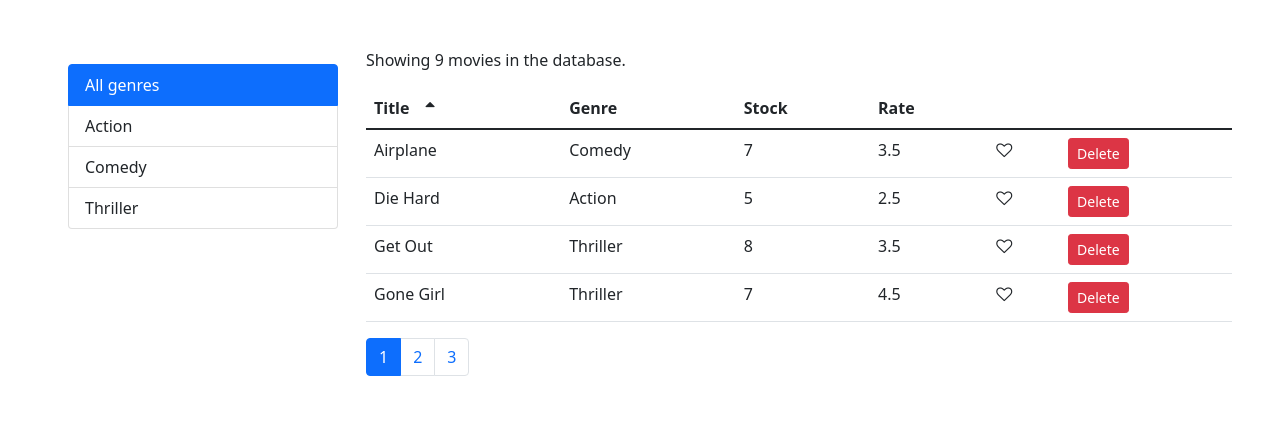
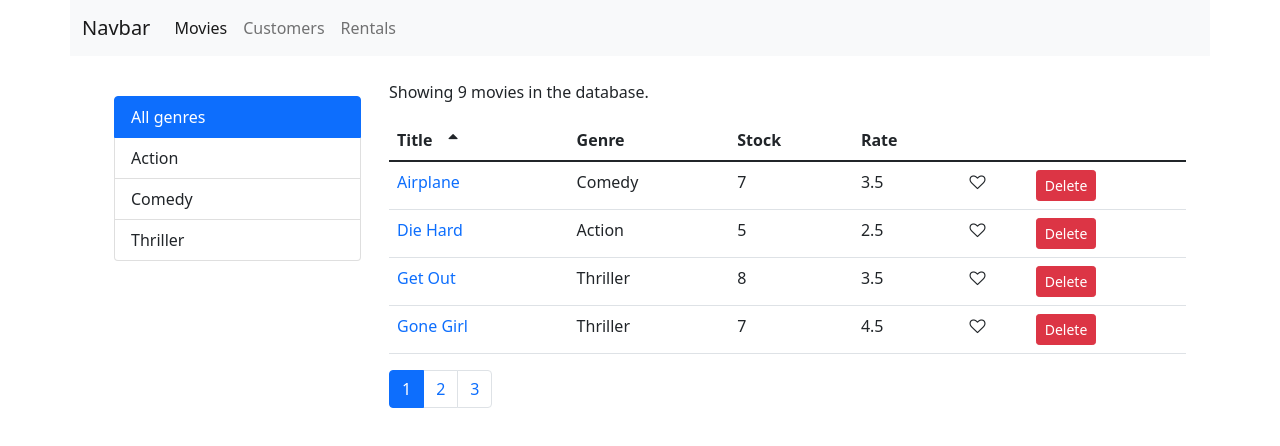
Before and after one commit to Daniyal-Shah/vidly-react, a React (Create React App) app: page /movies in a window 1280 px wide. Shown: the top 446 px of the page. Built offline with nearby package versions, Linux system fonts and the light colour scheme.

Commit message:
Completed routing of vidly app

```diff
--- a/src/App.js
+++ b/src/App.js
@@ -1,11 +1,30 @@
 import './App.css';
+import Movies from './components/movies';
+import { BrowserRouter, Routes, Route, Navigate } from "react-router-dom";
+import Customers from './components/customers';
+import Rentals from './components/rentals';
+import NavBar from './components/common/navBar';
+import NotFound from './components/notFound';
+import MoviesForm from './components/moviesForm';
 
 function App() {
   return (
-    <main className="container">
-      <h1>Hello React</h1>
-      <p>This is a sample </p>
-    </main>
+    <div className="container">
+        <div className="row mb-4 " >
+          <NavBar />
+        </div>
+        <Routes>
+          <Route path="/" element={<Navigate replace to="/movies" />}  />
+          <Route path="/movies" element={<Movies/>} />
+          <Route path="/movies/:id" element={<MoviesForm/>} />
+          <Route path="/customers" element={<Customers/>} />
+          <Route path="/rentals" element={<Rentals/>} />
+          <Route path="/not-found" element={<NotFound/>} />
+          <Route path="*" element={<Navigate replace to="/not-found" />}/>
+        </Routes>
+    </div>
+
+
   );
 }
 
--- a/src/components/common/navBar.jsx
+++ b/src/components/common/navBar.jsx
@@ -1,7 +1,53 @@
 import React, { Component } from "react";
+import { NavLink } from "react-router-dom";
 
 const NavBar = (params) => {
-  return null;
+  return (
+    <nav class="navbar navbar-expand-lg navbar-light bg-light">
+      <a class="navbar-brand" href="">
+        Navbar
+      </a>
+      <button
+        class="navbar-toggler"
+        type="button"
+        data-toggle="collapse"
+        data-target="#navbarNavAltMarkup"
+        aria-controls="navbarNavAltMarkup"
+        aria-expanded="false"
+        aria-label="Toggle navigation"
+      >
+        <span class="navbar-toggler-icon"></span>
+      </button>
+      <div class="collapse navbar-collapse" id="navbarNavAltMarkup">
+        <div class="navbar-nav">
+          <NavLink
+            to="/movies"
+            className={({ isActive }) =>
+              "nav-item nav-link" + (isActive ? " active" : "")
+            }
+          >
+            Movies
+          </NavLink>
+          <NavLink
+            to="/customers"
+            className={({ isActive }) =>
+              "nav-item nav-link" + (isActive ? " active" : "")
+            }
+          >
+            Customers
+          </NavLink>
+          <NavLink
+            to="/rentals"
+            className={({ isActive }) =>
+              "nav-item nav-link" + (isActive ? " active" : "")
+            }
+          >
+            Rentals
+          </NavLink>
+        </div>
+      </div>
+    </nav>
+  );
 };
 
 export default NavBar;
--- /dev/null
+++ b/src/components/customers.jsx
@@ -0,0 +1,5 @@
+const Customers = () => {
+  return <h1>Customers Component</h1>;
+};
+
+export default Customers;
--- a/src/components/movies.jsx
+++ b/src/components/movies.jsx
@@ -6,6 +6,8 @@ import ListGroup from "./common/listGroup";
 import { getGenres } from "../services/fakeGenreService";
 import MoviesTable from "./moviesTable";
 import _ from "lodash";
+import NavBar from "./common/navBar";
+import { BrowserRouter as Router, Routes, Route } from "react-router-dom";
 
 class Movies extends Component {
   state = {
@@ -74,7 +76,10 @@ class Movies extends Component {
     if (count === 0) return <p>There are no movies in the database</p>;
     else
       return (
-        <div className="container-fluid p-5">
+        <div className="container-fluid py-5 pt-0">
+          {/* <div className="row mb-4">
+            <NavBar />
+          </div> */}
           <div className="row">
             <div className="col-3 p-3 ms-3">
               <ListGroup
--- /dev/null
+++ b/src/components/moviesForm.jsx
@@ -0,0 +1,12 @@
+import { useParams } from "react-router";
+
+const MoviesForm = () => {
+  const { id } = useParams();
+  return (
+    <div className="d-flex justify-content-center">
+      <h1>Movie:{id} </h1>
+    </div>
+  );
+};
+
+export default MoviesForm;
--- a/src/components/moviesTable.jsx
+++ b/src/components/moviesTable.jsx
@@ -1,10 +1,19 @@
 import React, { Component } from "react";
 import Like from "./common/like";
 import Table from "./common/table";
+import { NavLink } from "react-router-dom";
 
 class MoviesTable extends Component {
   columns = [
-    { path: "title", label: "Title" },
+    {
+      path: "title",
+      label: "Title",
+      content: (movie) => (
+        <NavLink to={`/movies/${movie._id}`} style={{ textDecoration: "none" }}>
+          {movie.title}
+        </NavLink>
+      ),
+    },
     { path: "genre.name", label: "Genre" },
     { path: "numberInStock", label: "Stock" },
     { path: "dailyRentalRate", label: "Rate" },
--- /dev/null
+++ b/src/components/notFound.jsx
@@ -0,0 +1,9 @@
+const NotFound = () => {
+  return (
+    <div>
+      <h1>Not found</h1>
+    </div>
+  );
+};
+
+export default NotFound;
--- /dev/null
+++ b/src/components/rentals.jsx
@@ -0,0 +1,5 @@
+const Rentals = () => {
+  return <h1>Rentals Component</h1>;
+};
+
+export default Rentals;
--- a/src/index.js
+++ b/src/index.js
@@ -5,17 +5,18 @@ import './index.css';
 import reportWebVitals from './reportWebVitals';
 import 'bootstrap/dist/css/bootstrap.css';
 import 'font-awesome/css/font-awesome.css';
-import Movies from './components/movies';
-
+import { BrowserRouter } from 'react-router-dom';
+import App from './App';
 
 
 
 ReactDOM.render(
-  <div className="" >
-          <div >
-          <Movies/>
-          </div>
-  </div>,
+  <BrowserRouter>
+  {/* <div className="" >
+               <Movies/>
+   </div> */}
+   <App/>
+  </BrowserRouter>,
   document.getElementById('root')
 );
 
```
